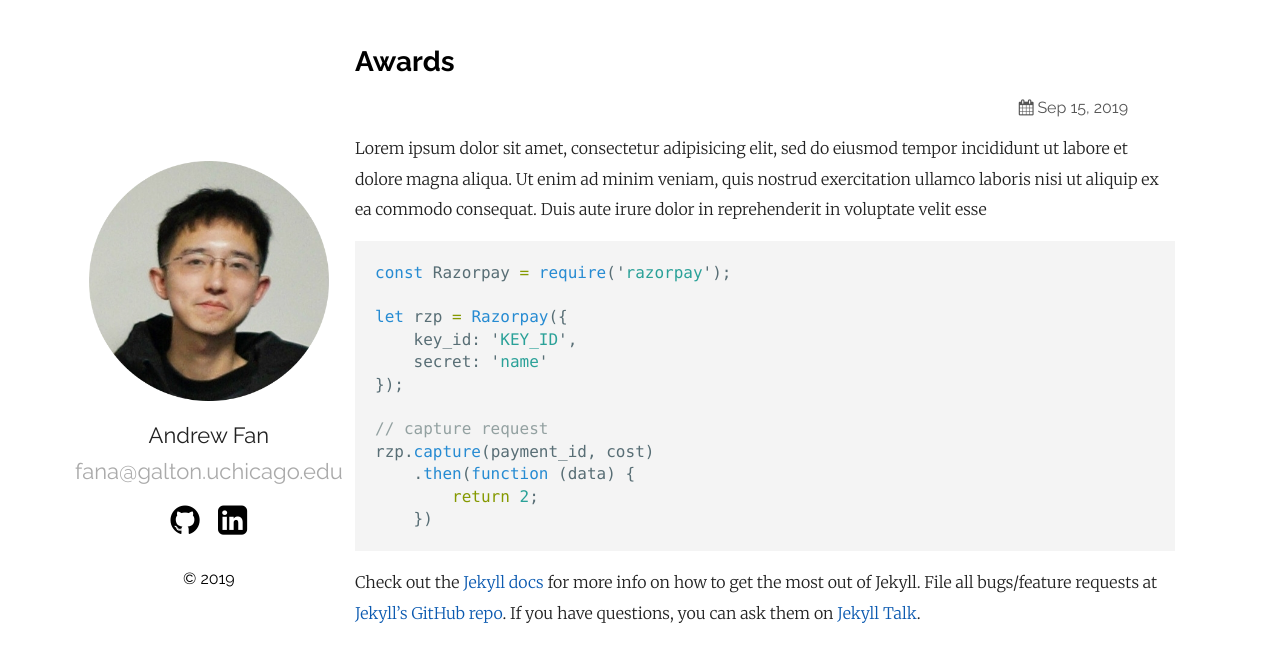
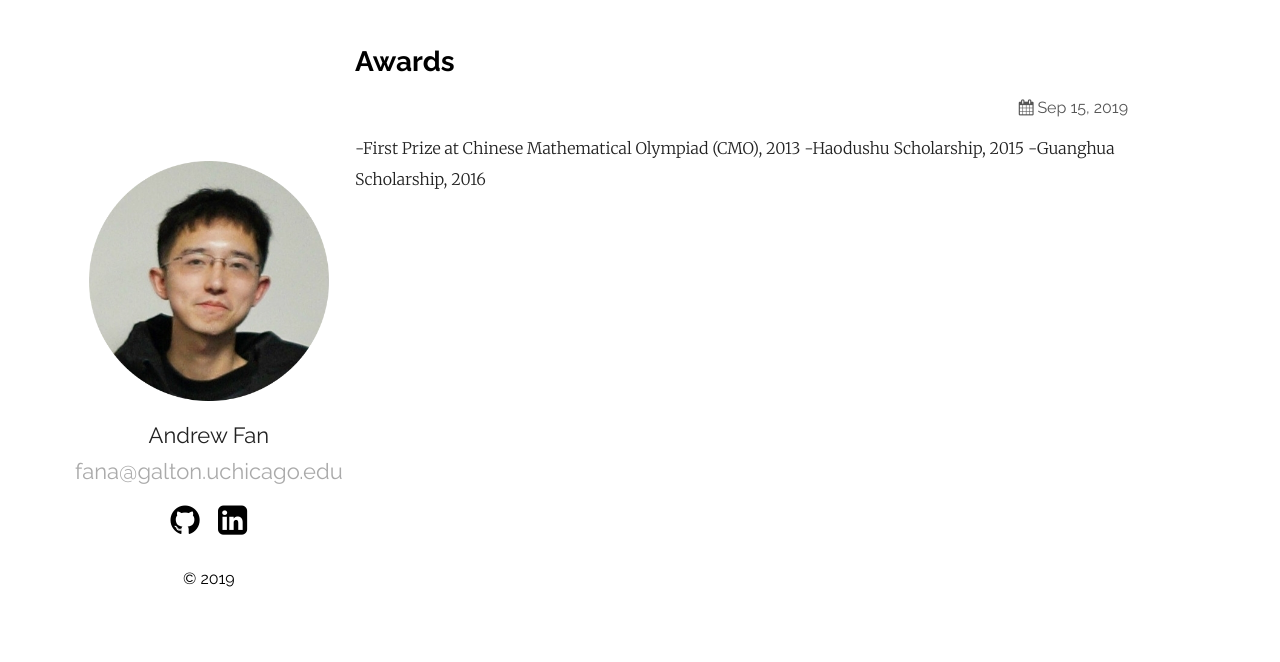
Before and after one commit to angzhifan/angzhifan.github.io, a Jekyll site: the page built from _posts/2019-09-15-10awards.markdown, in a window 1280 px wide. Shown: the top 662 px of the page. Built offline with Jekyll 4.4.1, drawn with Linux system fonts in a browser that asks for light colours.

Commit message:
fan commit

````diff
--- a/_posts/2019-09-15-10awards.markdown
+++ b/_posts/2019-09-15-10awards.markdown
@@ -4,25 +4,6 @@
 #date:   2019-12-12 21:03:36 +0530
 #categories: Javascript NodeJS
 ---
-Lorem ipsum dolor sit amet, consectetur adipisicing elit, sed do eiusmod tempor incididunt ut labore et dolore magna aliqua. Ut enim ad minim veniam, quis nostrud exercitation ullamco laboris nisi ut aliquip ex ea commodo consequat. Duis aute irure dolor in reprehenderit in voluptate velit esse
-
-```javascript
-const Razorpay = require('razorpay');
-
-let rzp = Razorpay({
-	key_id: 'KEY_ID',
-	secret: 'name'
-});
-
-// capture request
-rzp.capture(payment_id, cost)
-	.then(function (data) {
-		return 2;
-	})
-```
-
-Check out the [Jekyll docs][jekyll-docs] for more info on how to get the most out of Jekyll. File all bugs/feature requests at [Jekyll’s GitHub repo][jekyll-gh]. If you have questions, you can ask them on [Jekyll Talk][jekyll-talk].
-
-[jekyll-docs]: https://jekyllrb.com/docs/home
-[jekyll-gh]:   https://github.com/jekyll/jekyll
-[jekyll-talk]: https://talk.jekyllrb.com/
+-First Prize at Chinese Mathematical Olympiad (CMO), 2013
+-Haodushu Scholarship, 2015
+-Guanghua Scholarship, 2016
--- a/_posts/2019-09-15-20bio.markdown
+++ b/_posts/2019-09-15-20bio.markdown
@@ -6,10 +6,5 @@
 ---
 Angzhi Fan (范昂之), English name Andrew, is a first year Ph.D. student in the [Department of Statistics][stat] at the University of Chicago. Before coming to Chicago, he studied Pure and Applied Mathematics for 4 years at [Tsinghua University][thu] and then spent a year working in the Deep Learning industry in Shanghai.
 
-Check out the [Jekyll docs][jekyll-docs] for more info on how to get the most out of Jekyll. File all bugs/feature requests at [Jekyll’s GitHub repo][jekyll-gh]. If you have questions, you can ask them on [Jekyll Talk][jekyll-talk].
-
-[jekyll-docs]: https://jekyllrb.com/docs/home
-[jekyll-gh]:   https://github.com/jekyll/jekyll
-[jekyll-talk]: https://talk.jekyllrb.com/
 [stat]: https://stat.uchicago.edu
 [thu]: https://www.tsinghua.edu.cn/publish/thu2018en/index.html
````
